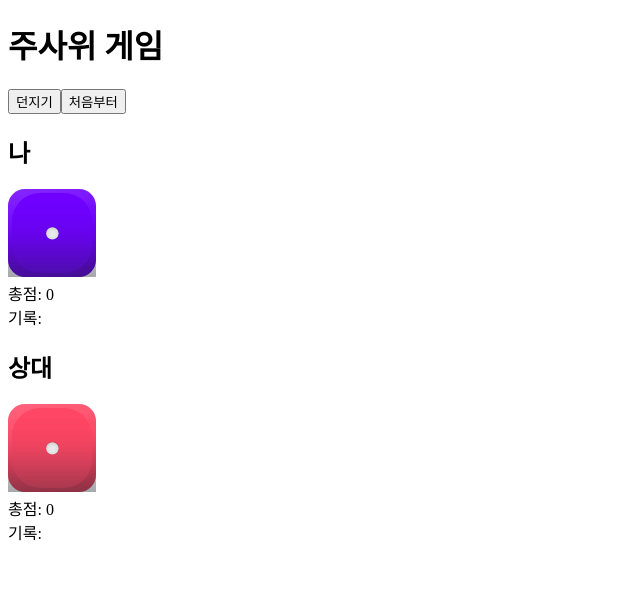
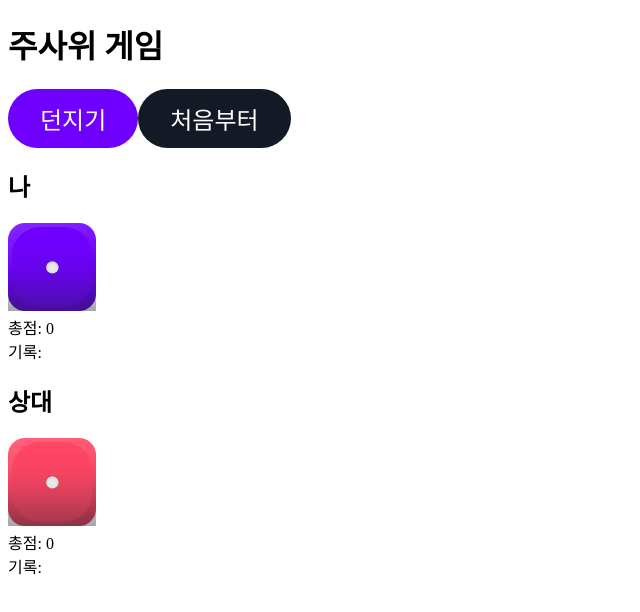
Before and after one commit to hsyo830/dicegame, a React (Vite) app: page / in a window 1280 px wide. Shown: the top 612 px of the page, without its empty margins (0-640 px from the left). Built offline with nearby package versions, Linux system fonts and the light colour scheme.

Commit message:
style : css 파일 생성

```diff
--- a/src/App.jsx
+++ b/src/App.jsx
@@ -29,8 +29,12 @@ function App() {
     <div>
       <h1>주사위 게임</h1>
       <div>
-        <Button onClick={handleRollClick}>던지기</Button>
-        <Button onClick={handleClearClick}>처음부터</Button>
+        <Button color="purple" onClick={handleRollClick}>
+          던지기
+        </Button>
+        <Button color="navy" onClick={handleClearClick}>
+          처음부터
+        </Button>
       </div>
       <div>
         <Board
--- a/src/Button.jsx
+++ b/src/Button.jsx
@@ -1,7 +1,32 @@
 import { Children } from "react";
 
-function Button({ onClick, children }) {
-  return <button onClick={onClick}>{children}</button>;
+const baseButtonStyle = {
+  padding: "12px 32px",
+  borderRadius: "32px",
+  color: "#fff",
+  fontSize: "24px",
+  cursor: "pointer",
+  border: "none",
+  outline: "none",
+};
+
+const purpleButtonStyle = {
+  ...baseButtonStyle,
+  background: "#6f00ff",
+};
+
+const navyButtonStyle = {
+  ...baseButtonStyle,
+  background: "#141a25",
+};
+
+function Button({ color, onClick, children }) {
+  const style = color === "navy" ? navyButtonStyle : purpleButtonStyle;
+  return (
+    <button style={style} onClick={onClick}>
+      {children}
+    </button>
+  );
 }
 
 export default Button;
```
Also changed, not shown: src/App.module.css (added), src/Board.module.css (added), src/Button.module.css (added).
